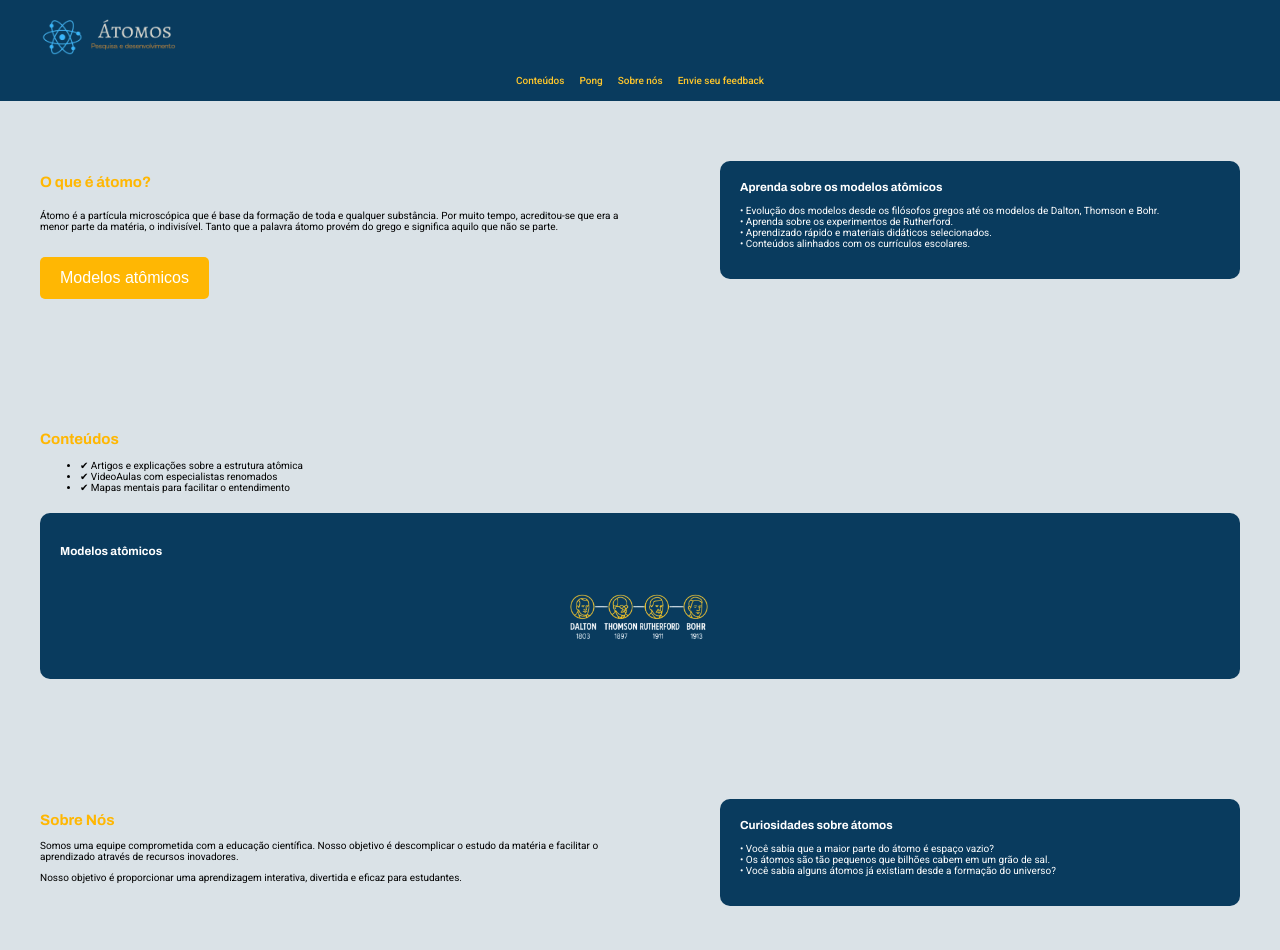
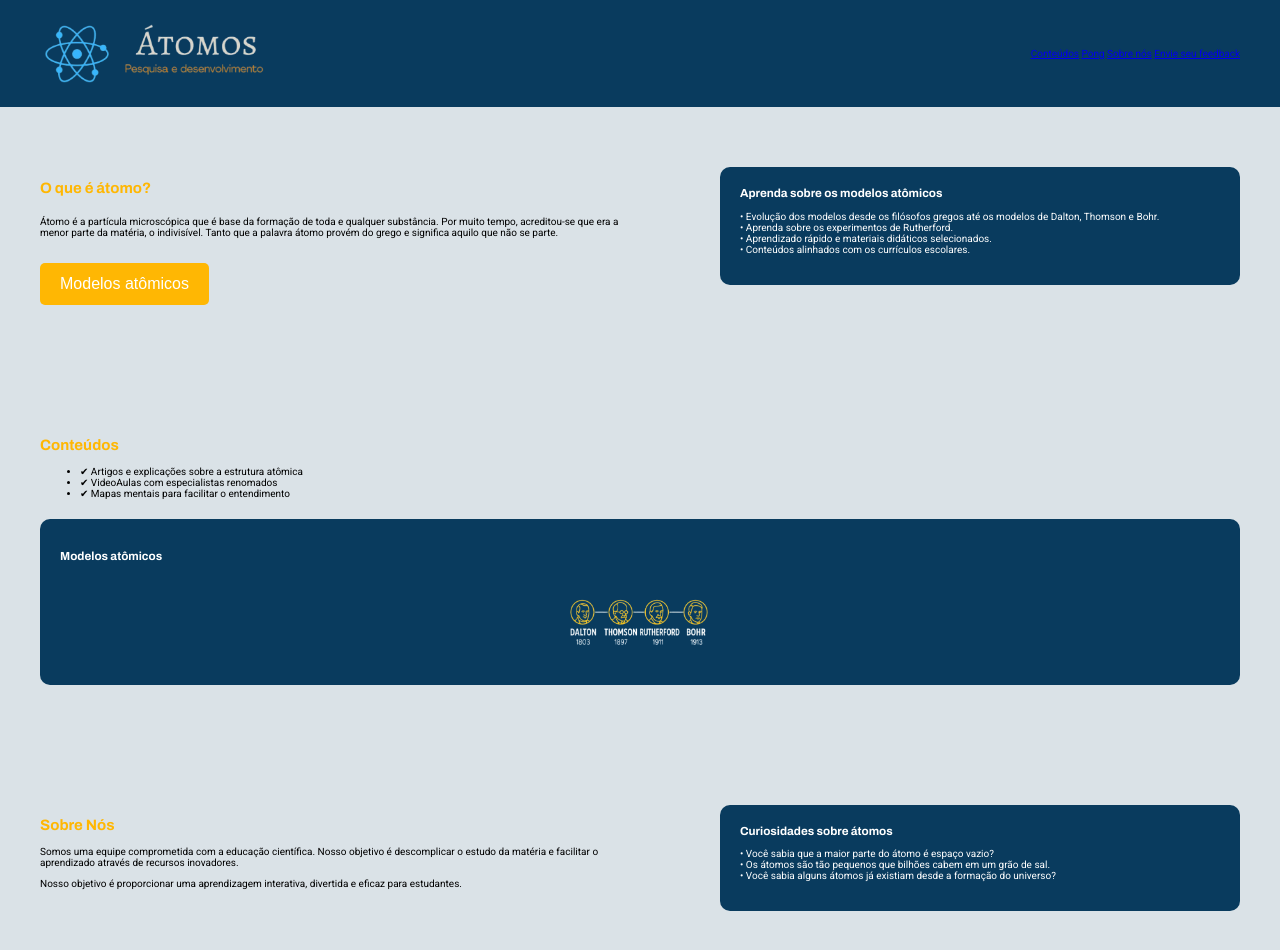
Before and after one commit to Rafaelhenriquereyrey11tia/edtuc, a plain HTML site: page index.html in a window 1280 px wide. Drawn offline with Linux system fonts and the light colour scheme.

Commit message:
arrumando a home

```diff
--- a/style.css
+++ b/style.css
@@ -26,36 +26,49 @@ body {
   margin-bottom: 2rem;
 }
 
+/* Logo */
 .logo {
   display: flex;
-  flex-direction: column;
-  margin-bottom: 1rem;
+  align-items: center;
+  height: 100%;
 }
 
 .logo img {
-  max-width: 15rem;
-  height: auto;
+  height: 7.5rem;
+  width: auto;
+  max-width: 100%;
+  transform: none;
+  margin-top: 0.2rem;
 }
 
-.navbar nav {
+/* Barra de navegação com links - fundo azul claro */
+.nav-bar {
+  background-color: var(--azul-claro);
+  height: 3.5rem;
   display: flex;
-  flex-wrap: wrap;
-  gap: 1.5rem;
-  margin-top: 0.5rem;
-  justify-content: center;
-  width: 100%;
+  justify-content: center; /* Centraliza os links */
+  align-items: center;
+  padding: 0 2rem;
+  box-sizing: border-box;
+  gap: 2rem;
 }
 
-/* 🔹 Agora as âncoras estão na cor --amarelo */
-.navbar nav a {
+/* Links do navbar */
+.nav-bar a {
   color: var(--amarelo);
   text-decoration: none;
-  font-weight: 500;
+  font-weight: 600;
+  font-size: 1.4rem;
+  line-height: 3.5rem;
+  display: flex;
+  align-items: center;
+  height: 100%;
+  cursor: pointer;
+}
+.nav-bar a:hover {
+  text-decoration: underline;
 }
 
-.navbar nav a:hover {
-  text-decoration: underline;
-}
 
 /* Títulos */
 h2, h3 {
```
